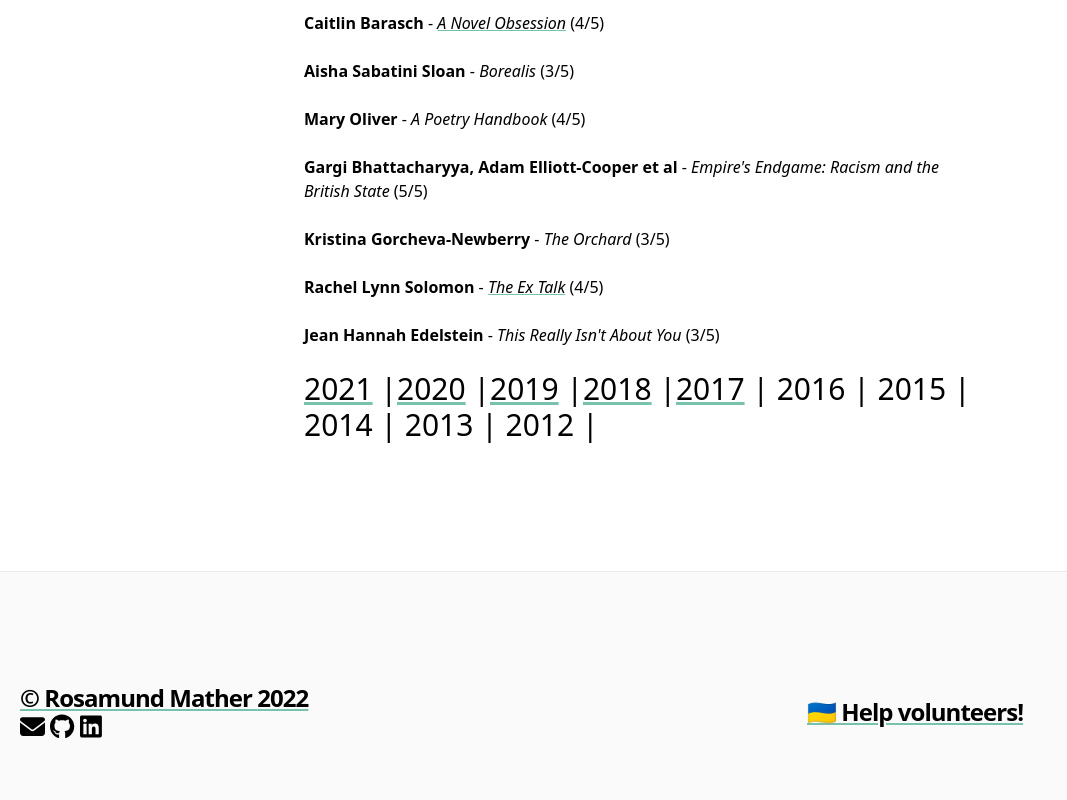
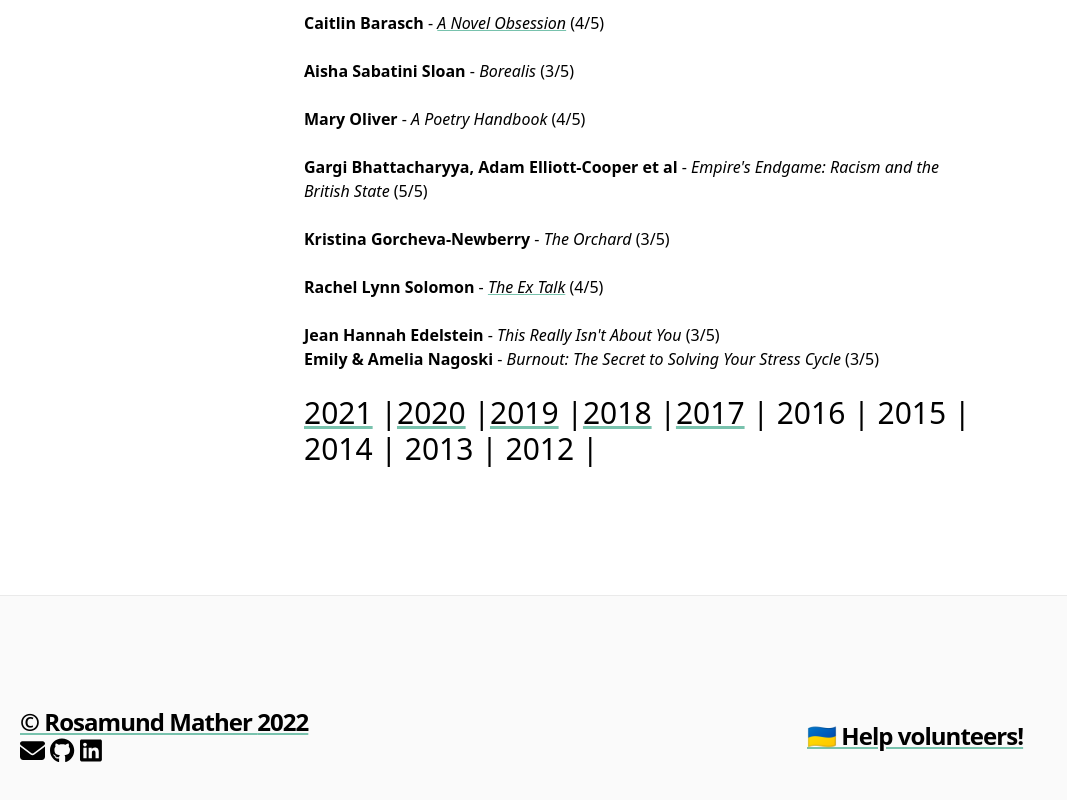
Before and after one commit to rosamundm/devblog, a Next.js app: page /reading-2022 in a window 1280 px wide. Shown: the part 1186-1986 px from the top of the page, without its empty margins (0-1067 px from the left). Built offline with nearby package versions, Linux system fonts and the light colour scheme.

Commit message:
Add book to reading

```diff
--- a/pages/reading-2022.js
+++ b/pages/reading-2022.js
@@ -127,6 +127,9 @@ export default function Reading2022() {
                 <li>
                   <b>Jean Hannah Edelstein</b> - <i>This Really Isn't About You</i> (3/5)
                 </li>
+                <li>
+                  <b>Emily & Amelia Nagoski</b> - <i>Burnout: The Secret to Solving Your Stress Cycle</i> (3/5)
+                </li>
               </ol>
 
               <br></br>
```
